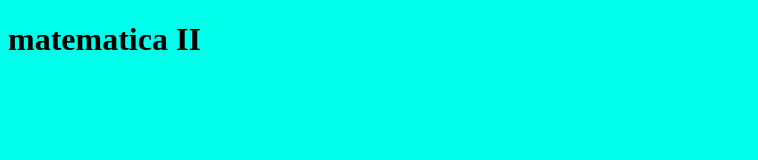
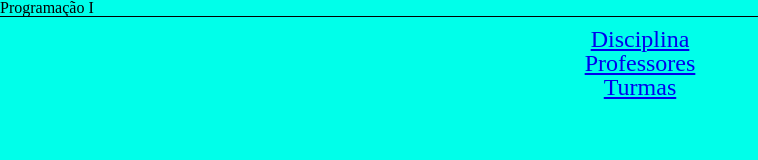
Before and after one commit to gabikania/gabi, a plain HTML site: page index.html in a window 1280 px wide. Shown: the whole page, without its empty margins (0-758 px from the left). Drawn offline with Linux system fonts and the light colour scheme.

Commit message:
aula 3 e 4

```diff
--- a/index.html
+++ b/index.html
@@ -4,10 +4,20 @@
     <meta charset="UTF-8">
     <meta http-equiv="X-UA-Compatible" content="IE=edge">
     <meta name="viewport" content="width=device-width, initial-scale=1.0">
+    <link rel="stylesheet" href="reset.css">
     <link rel="stylesheet" href="style.css">
     <title>gabriela kania</title>
 </head>
 <body>
- <h1>matematica II</h1>
+    <header class="cabeçalho">
+        <h1 class="cabeçalho-titulo">Programação I </h1>
+        <nav class="cabeçalho-menu">
+        <ul>
+        <li><a class="cabeçalho-menu-item" href="#">Disciplina</a></li>
+    <li><a class="cabeçalho-menu-item" href="#">Professores</a></li>
+    <li><a class="cabeçalho-menu-item" href="#"> Turmas</a></li>
+        </ul>
+        </nav>
+ </header>
 </body>
 </html>
--- /dev/null
+++ b/reset.css
@@ -0,0 +1,48 @@
+/* http://meyerweb.com/eric/tools/css/reset/
+   v2.0 | 20110126
+   License: none (public domain)
+*/
+
+html, body, div, span, applet, object, iframe,
+h1, h2, h3, h4, h5, h6, p, blockquote, pre,
+a, abbr, acronym, address, big, cite, code,
+del, dfn, em, img, ins, kbd, q, s, samp,
+small, strike, strong, sub, sup, tt, var,
+b, u, i, center,
+dl, dt, dd, ol, ul, li,
+fieldset, form, label, legend,
+table, caption, tbody, tfoot, thead, tr, th, td,
+article, aside, canvas, details, embed,
+figure, figcaption, footer, header, hgroup,
+menu, nav, output, ruby, section, summary,
+time, mark, audio, video {
+	margin: 0;
+	padding: 0;
+	border: 0;
+	font-size: 100%;
+	font: inherit;
+	vertical-align: baseline;
+}
+/* HTML5 display-role reset for older browsers */
+article, aside, details, figcaption, figure,
+footer, header, hgroup, menu, nav, section {
+	display: block;
+}
+body {
+	line-height: 1;
+}
+ol, ul {
+	list-style: none;
+}
+blockquote, q {
+	quotes: none;
+}
+blockquote:before, blockquote:after,
+q:before, q:after {
+	content: '';
+	content: none;
+}
+table {
+	border-collapse: collapse;
+	border-spacing: 0;
+}
--- a/style.css
+++ b/style.css
@@ -4,3 +4,18 @@
 body{
     background-color: var(--cor-de-fundo);
 }
+
+
+.cabeçalho-menu{
+    background-color: var(--fundo-menu);
+}
+
+.cabeçalho-menu{
+    display: block;
+    padding: 10px;
+    font-size: 24px;
+    text-decoration: none;
+    color: black;
+    text-align: center;
+    border-top: 1px solid;
+}
```
